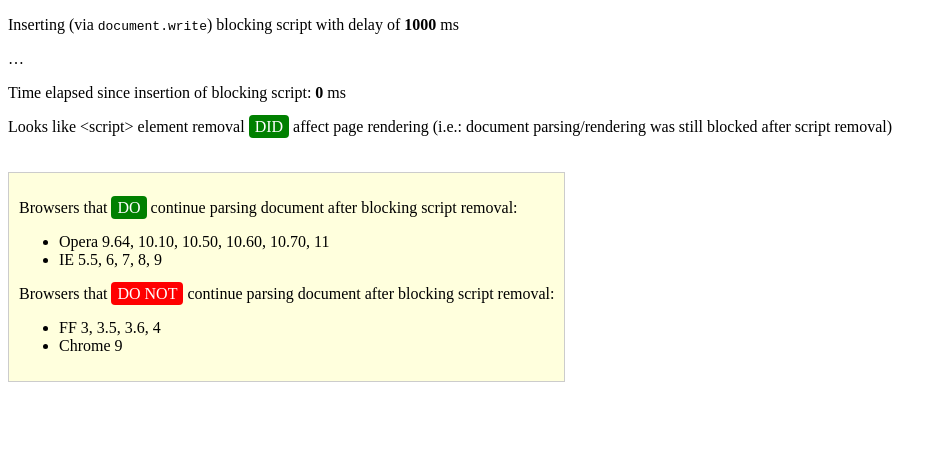
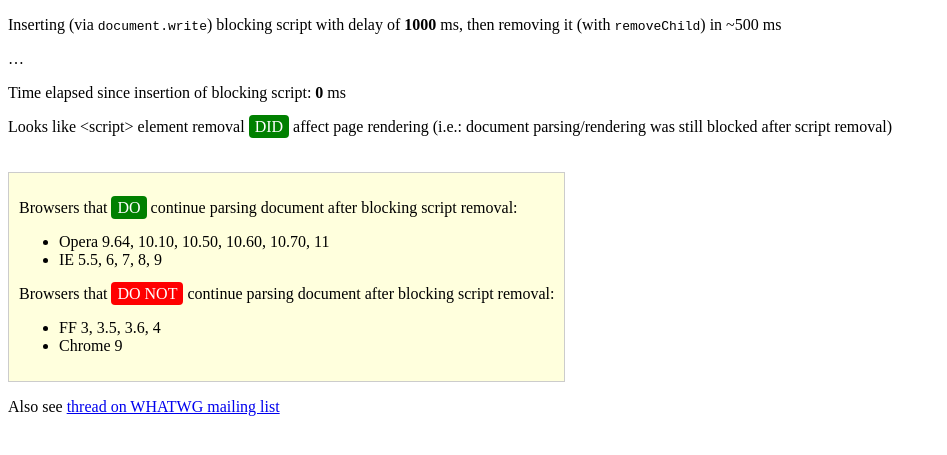
Before and after one commit to kangax/jstests, a Jekyll site: the page _posts/2010-11-14-blocking_script_removal_test.html, which Jekyll copies as it is, in a window 1280 px wide. Shown: the top 455 px of the page, without its empty margins (0-947 px from the left). Built offline with Jekyll 4.4.1, drawn with Linux system fonts in a browser that asks for light colours; Markdown is read by kramdown in place of the engine named in the settings.

Commit message:
Clarify that element is remove with `removeChild` in "blocking script removal test"; add link to WHATWG thread.

```diff
--- a/_posts/2010-11-14-blocking_script_removal_test.html
+++ b/_posts/2010-11-14-blocking_script_removal_test.html
@@ -16,7 +16,7 @@
       var startTime = new Date(),
           delay = 1;
 
-      document.write('<p>Inserting (via <code>document.write</code>) blocking script with delay of <b>' + (delay * 1000) + '</b> ms</p>');
+      document.write('<p>Inserting (via <code>document.write</code>) blocking script with delay of <b>' + (delay * 1000) + '</b> ms, then removing it (with <code>removeChild</code>) in ~500 ms</p>');
 
       document.write('<script src="http://1.cuzillion.com/bin/resource.cgi?type=js&sleep=' + delay +
         '&n=1&t=' + (Math.random() + '').slice(2) + '" id="s1"><\/script>');
@@ -50,5 +50,8 @@
         <li>Chrome 9</li>
       </ul>
     </div>
+    <p>
+      Also see <a href="http://lists.whatwg.org/pipermail/whatwg-whatwg.org/2010-November/029039.html">thread on WHATWG mailing list</a>
+    </p>
   </body>
 </html>
```
